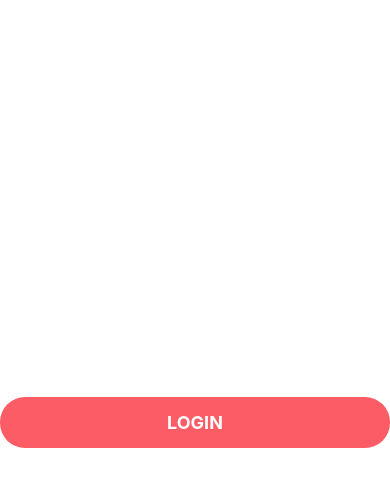
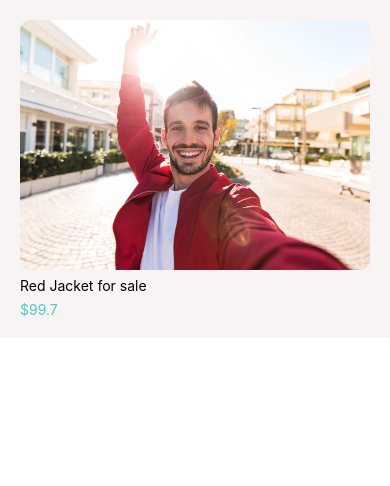
Before and after one commit to Ol-create/4Resell, a React Native app: screen / in a window 390 px wide. Shown: the top 486 px of the page. Built offline with nearby package versions, Linux system fonts and the light colour scheme.

Commit message:
add Card component

```diff
--- a/App.js
+++ b/App.js
@@ -1,5 +1,5 @@
 import React from "react";
-import { StatusBar } from 'expo-status-bar';
+import { StatusBar, setStatusBarBackgroundColor } from 'expo-status-bar';
 import { StyleSheet, Text, View, Button, Image, Alert } from 'react-native';
 import {MaterialCommunityIcons} from '@expo/vector-icons'
 
@@ -7,20 +7,22 @@ import WelcomeScreen from './app/screens/WelcomeScreen';
 import ViewImageScreen from "./app/screens/ViewImageScreen";
 import AppText from "./app/component/AppText"
 import AppButton from "./app/component/AppButton"
+import Card from "./app/component/Card";
 
 export default function App() {
-  function handlePress() {
-    console.log("Text Clicked!")
-  }
   return (
     <View
       style={{
-        flex: 1,
-        justifyContent: "center",
-        alignItems: "center",
+        backgroundColor: "#f8f4f4",
+        paddingTop: 100,
+        padding: 20,
       }}
     >
-<AppButton title="Login" onPress={() => console.log('Click!')}/>
+      <Card
+        title="Red Jacket for sale"
+        subTitle="$99.7"
+        image={require("./app/assets/jacket.jpg")}
+      />
     </View>
   );
 }
--- a/app/component/AppButton.jsx
+++ b/app/component/AppButton.jsx
@@ -3,9 +3,9 @@ import React from 'react'
 
 import colors from "../config/colors"
 
-export default function AppButton({title, onPress}) {
+export default function AppButton({title, onPress, color='primary'}) {
   return (
-    <TouchableOpacity style={styles.button}
+    <TouchableOpacity style={[styles.button, {backgroundColor: colors[color]}]}
                       onPress={onPress}>
           <Text style={styles.text}>{title}</Text>
     </TouchableOpacity>
@@ -19,7 +19,8 @@ const styles = StyleSheet.create({
         justifyContent: 'center',
         alignItems: 'center',
         padding: 15,
-        width: '100%'
+        width: '95%',
+        marginBottom: 10,
     },
     text: {
         color: colors.white,
--- a/app/component/AppText.jsx
+++ b/app/component/AppText.jsx
@@ -2,12 +2,8 @@ import { StyleSheet, Text, View, Platform } from 'react-native'
 import React from 'react'
 
 
-export default function AppText({children}) {
-  return (
-
-          <Text style={styles.text}>{children}</Text>
-
-  )
+export default function AppText({children, style}) {
+  return <Text style={[styles.text, style]}>{children}</Text>;
 }
 
 const styles = StyleSheet.create({
--- /dev/null
+++ b/app/component/Card.jsx
@@ -0,0 +1,36 @@
+import { StyleSheet, Image, View } from 'react-native'
+import React from 'react'
+
+import AppText from './AppText'
+import colors from '../config/colors';
+
+export default function Card({title, subTitle, image}) {
+  return (
+    <View
+      style={{
+        overflow: "hidden",
+      }}
+    >
+      <Image
+        source={image}
+        style={{
+          width: "100%",
+          height: 250,
+          borderRadius: 10,
+        }}
+      />
+      <AppText style={styles.textStyle}>{title}</AppText>
+      <AppText style={[styles.textStyle, styles.subText]}>{subTitle}</AppText>
+    </View>
+  );
+}
+
+const styles = StyleSheet.create({
+    textStyle: {
+        paddingTop: 7,
+        fontWeight: "medium"
+    },
+    subText: {
+        color: colors.secondary
+    }
+})
--- a/app/screens/WelcomeScreen.js
+++ b/app/screens/WelcomeScreen.js
@@ -1,20 +1,25 @@
 import React from 'react';
 import { Image, ImageBackground, StyleSheet, Text, View } from 'react-native';
+
+import AppButton from '../component/AppButton';
 
 function WelcomeScreen(props) {
     return (
       <>
         <ImageBackground
+          blurRadius={7}
           style={styles.background}
           source={require("../assets/background.jpg")}
         >
           <View style={styles.logoContainer}>
-          <Image source={require("../assets/logo-red.png")}
-            style={styles.logo} />
-          <Text>Sell what we don't want</Text>
+            <Image
+              source={require("../assets/logo-red.png")}
+              style={styles.logo}
+            />
+            <Text style={styles.tagline}>Sell what we don't want</Text>
           </View>
-          <View style={styles.loginButton}></View>
-          <View style={styles.registerButton}></View>
+          <AppButton title="Login" onPress={() => console.log("Click!")} />
+          <AppButton title="Register" color="secondary" onPress={() => console.log("Click!")} />
         </ImageBackground>
       </>
     );
@@ -45,6 +50,11 @@ const styles = StyleSheet.create({
     height: 70,
     backgroundColor: "#4ecdc4",
   },
+  tagline: {
+    fontWeight: 'bold',
+    fontSize: 20,
+    marginVertical: 5
+  }
 });
 
 export default WelcomeScreen;
```
